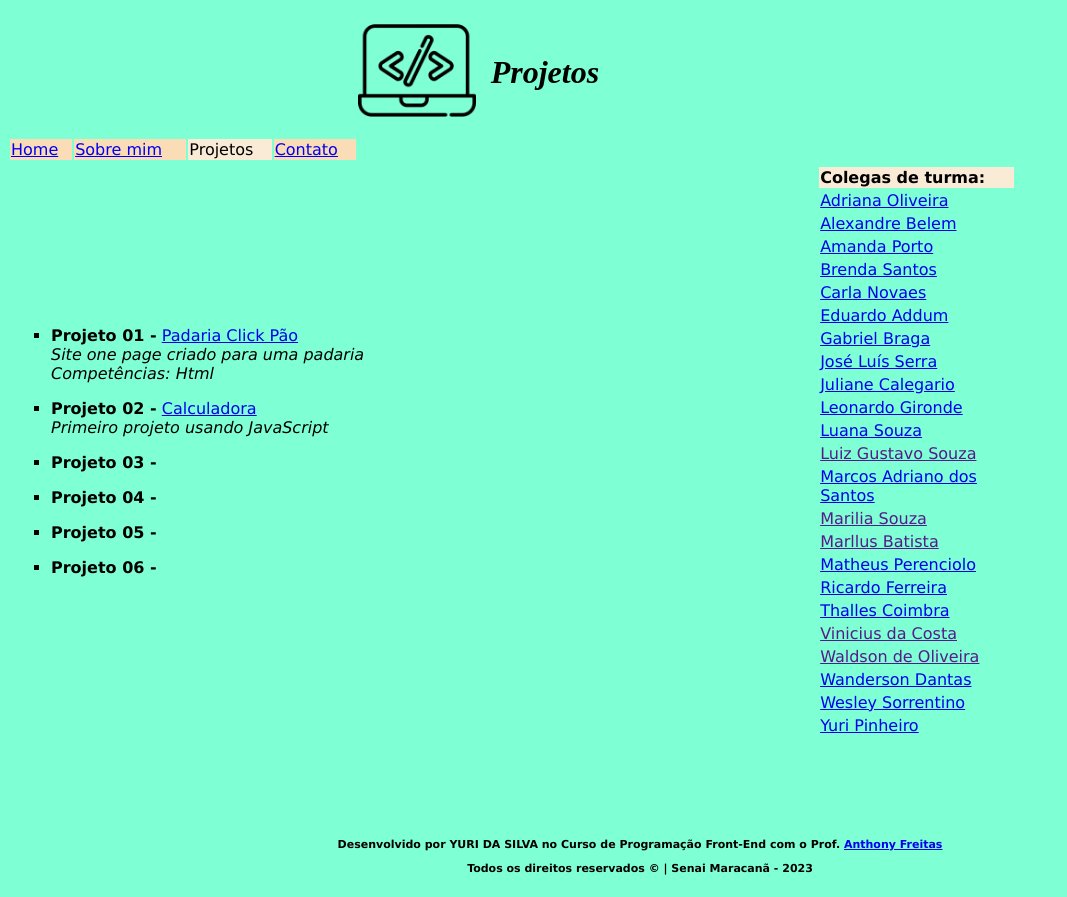
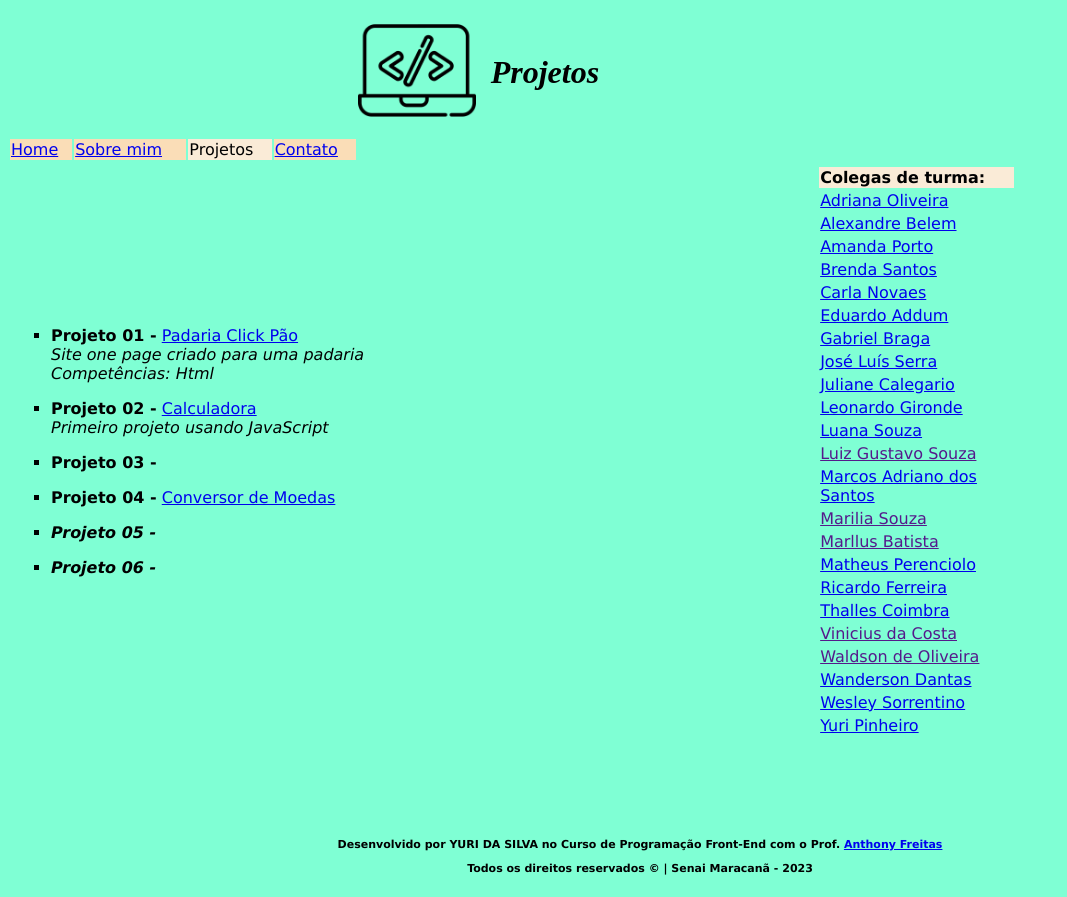
Before and after one commit to yuricgdasilva/Portifolio01, a plain HTML site: page Projetos.html in a window 1280 px wide. Shown: the whole page, without its empty margins (0-1067 px from the left). Drawn offline with Linux system fonts and the light colour scheme.

Commit message:
add Conversor de Moedas

```diff
--- a/Projetos.html
+++ b/Projetos.html
@@ -44,8 +44,8 @@
                         </li></a><i>Primeiro projeto usando JavaScript</i></p>
                         <p><li><b>Projeto 03 -</b> <a href="" target="_blank"><!--Nome do Projeto aqui-->
                         <p></li></a><i><!--Texto aqui--></i></p>
-                        <p><li><b>Projeto 04 -</b> <a href="" target="_blank"><!--Nome do Projeto aqui-->
-                        </li></a><i><!--Texto aqui--></i></p>
+                        <p><li><b>Projeto 04 -</b> <a href="https://yuricgdasilva.github.io/ConversorMoedas/" target="_blank">Conversor de Moedas
+                        </li></a><i><Estilização com CSS</i></p>
                         <p><li><b>Projeto 05 -</b> <a href="" target="_blank"><!--Nome do Projeto aqui-->
                         </li></a><i><!--Texto aqui--></i></p>
                         <p><li><b>Projeto 06 -</b> <a href="" target="_blank"><!--Nome do Projeto aqui-->
```
